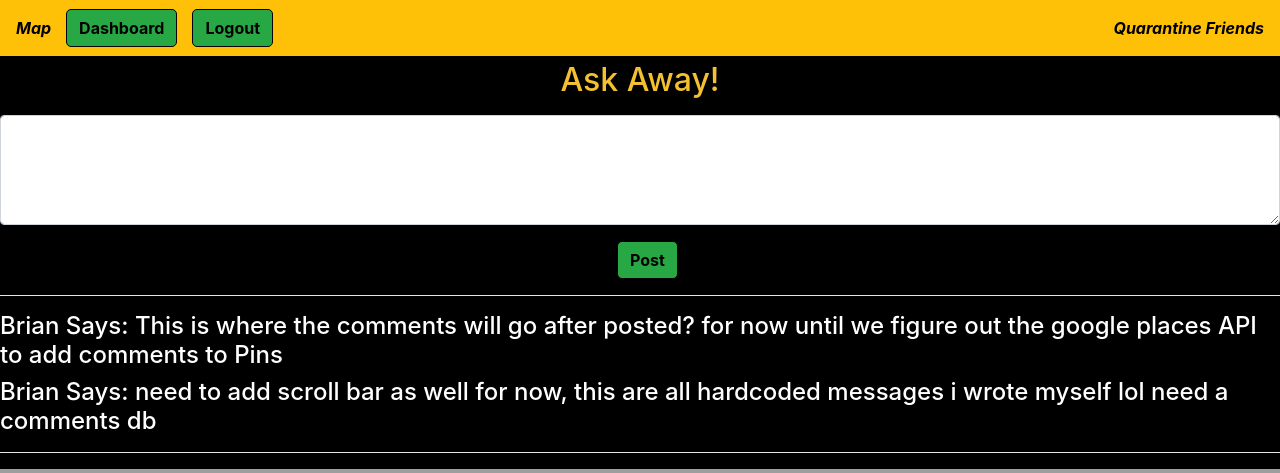
After one commit to JustinGillis/Quarantine-Friends, a Flask app: page /map in a window 1280 px wide. The commit adds this page. Shown: the top 473 px of the page. Run offline with Flask 2, Linux system fonts and the light colour scheme; some libraries are stand-ins or nearby versions; grey boxes are pictures that could not be loaded.

Commit message:
finished rough draft front-end work, added a couple routes, just to make sure all the pages are accessible, default map api up as well

```diff
--- a/app.py
+++ b/app.py
@@ -54,7 +54,25 @@ def on_login():
         return redirect('/')
     elif bcrypt.check_password_hash(user.password, request.form['password']):
         session['userid'] = user.id
-        return render_template('home.html',user=user)
+        return redirect('/dashboard')
+
+@app.route('/dashboard') #had to add a 'dashboard route' after login/signup because there was no way to come back to main page after you left main page after login.- Brian
+def dashboard():
+    results = User.query.all()
+    return render_template('home.html', user=results[0])
+
+@app.route('/map')
+def map():
+    return render_template('map.html')
+
+@app.route('/edit') #added 'Edit' path, but needs '<user_id>' not sure how to add that with sqlite - Brian
+def edit():
+    return render_template('edit.html')
+
+#@app.route('on_edit', methods=['post']) - Brian
+# def on_edit():
+# needs sqlite for 'INSERT INTO'
+#     return redirect("/dashboard")
 
 @app.route('/on_logout')
 def logout():
--- /dev/null
+++ b/static/css/map.css
@@ -0,0 +1,34 @@
+#map {
+    height: 100%;
+  }
+  html, body {
+    height: 100%;
+    margin: 0;
+    padding: 0;
+  }
+  nav{
+    margin-bottom: 5px;
+  }
+  body{
+  background-color:black;
+  color: white;
+  }
+  .btn{
+  color: black;
+  font-weight: bold;
+  border-radius: 5px;
+  border: solid black 1px;
+  margin-left: 15px;
+  }
+  span{
+  font-weight: bold;
+  color: black;
+  }
+  form{
+    text-align: center;
+    margin-bottom: 10px;
+    color:rgba(248, 196, 51, 0.979);
+  }
+  hr{
+    background-color: white;
+  }
--- a/templates/home.html
+++ b/templates/home.html
@@ -23,7 +23,7 @@
             <li class="nav-item active">
             </li>
             <li class="nav-item">
-                <a href="/on_edit"><button type="button" class="btn btn-success">Edit User</button></a>
+                <a href="/edit"><button type="button" class="btn btn-success">Edit User</button></a>
             </li>
             <li class="nav-item">
                 <a href="/on_logout"><button type="button" class="btn btn-success">Logout</button></a>
@@ -98,7 +98,7 @@
         <p class="lead">Use google maps to look for customized pins of the products you are looking for, you can also Post and Delete pins.</p>
         <hr class="my-4">
         <p>Be curtious to the other Quarantine Friends users and update the Pins accordingly</p>
-        <a class="btn btn-success btn-lg" href="#" role="button">Find the goods!</a>
+        <a class="btn btn-success btn-lg" href="/map" role="button">Find the goods!</a>
       </div>
     </div>
     <!-- boostrap stuff -->
--- /dev/null
+++ b/templates/map.html
@@ -0,0 +1,78 @@
+<!DOCTYPE html>
+<html>
+  <head>
+    <meta charset="UTF-8">
+    <meta name="viewport" content="width=device-width, initial-scale=1.0">
+    <link rel="stylesheet" href="https://maxcdn.bootstrapcdn.com/bootstrap/4.0.0/css/bootstrap.min.css"
+    integrity="sha384-Gn5384xqQ1aoWXA+058RXPxPg6fy4IWvTNh0E263XmFcJlSAwiGgFAW/dAiS6JXm" crossorigin="anonymous">
+    <link rel="stylesheet" type="text/css" href="{{url_for('static', filename='css/style.css') }}">
+    <script src="https://kit.fontawesome.com/ab10a33f6d.js" crossorigin="anonymous"></script>
+    <link rel="stylesheet" type="text/css" href="{{url_for('static', filename='css/map.css') }}">
+    <title>Simple Map</title>
+  </head>
+  <body>
+      <nav class="navbar navbar-expand-lg navbar-warning bg-warning">
+          <span class="navbar-text">
+              Map
+            </span>
+          <button class="navbar-toggler" type="button" data-toggle="collapse" data-target="#navbarText" aria-controls="navbarText" aria-expanded="false" aria-label="Toggle navigation">
+            <span class="navbar-toggler-icon"></span>
+          </button>
+          <div class="collapse navbar-collapse" id="navbarText">
+            <ul class="navbar-nav mr-auto">
+              <li class="nav-item active">
+              </li>
+              <li class="nav-item">
+                  <a href="/dashboard"><button type="button" class="btn btn-success">Dashboard</button></a>
+              </li>
+              <li class="nav-item">
+                  <a href="/on_logout"><button type="button" class="btn btn-success">Logout</button></a>
+              </li>
+            </ul>
+            <span class="navbar-text">
+              Quarantine Friends
+            </span>
+          </div>
+        </nav>
+        <div>
+          <form>
+            <div class="form-group">
+                <label for="comments"><h2>Ask Away!</h2></label>
+                <textarea class="form-control" name="comments" rows="4" cols="30"></textarea>
+            </div>
+          <input type="submit" class="btn btn-success" value="Post">
+        </form>
+        </div>
+        <hr>
+        <div>
+        <h4> Brian Says: This is where the comments will go after posted? for now until we figure out the google places API to add comments to Pins </h4>
+        <h4>Brian Says: need to add scroll bar as well for now, this are all hardcoded messages i wrote myself lol need a comments db</h4>
+      </div>
+      <hr>
+    <div id="map"></div>
+    <script>
+      var map;
+      function initMap() {
+        map = new google.maps.Map(document.getElementById('map'), {
+          center: {lat: -34.397, lng: 150.644},
+          zoom: 8
+        });
+      }
+    </script>
+    <script src="https://maps.googleapis.com/maps/api/js?key=AIzaSyDLn8x7oTQQTNrhoC-WtdOUAWGK9ZwQbqc&callback=initMap"
+    async defer></script>
+
+
+
+    <!-- boostrap stuff -->
+    <script src="https://code.jquery.com/jquery-3.2.1.slim.min.js"
+    integrity="sha384-KJ3o2DKtIkvYIK3UENzmM7KCkRr/rE9/Qpg6aAZGJwFDMVNA/GpGFF93hXpG5KkN" crossorigin="anonymous">
+    </script>
+    <script src="https://cdnjs.cloudflare.com/ajax/libs/popper.js/1.12.9/umd/popper.min.js"
+    integrity="sha384-ApNbgh9B+Y1QKtv3Rn7W3mgPxhU9K/ScQsAP7hUibX39j7fakFPskvXusvfa0b4Q" crossorigin="anonymous">
+    </script>
+    <script src="https://maxcdn.bootstrapcdn.com/bootstrap/4.0.0/js/bootstrap.min.js"
+    integrity="sha384-JZR6Spejh4U02d8jOt6vLEHfe/JQGiRRSQQxSfFWpi1MquVdAyjUar5+76PVCmYl" crossorigin="anonymous">
+    </script>
+  </body>
+</html>
```
Also changed, not shown: static/css/edit.css (added, +20 -0 lines), templates/edit.html (added, +77 -0 lines), templates/main.html (deleted, +0 -26 lines), quarantine_friends.db.
